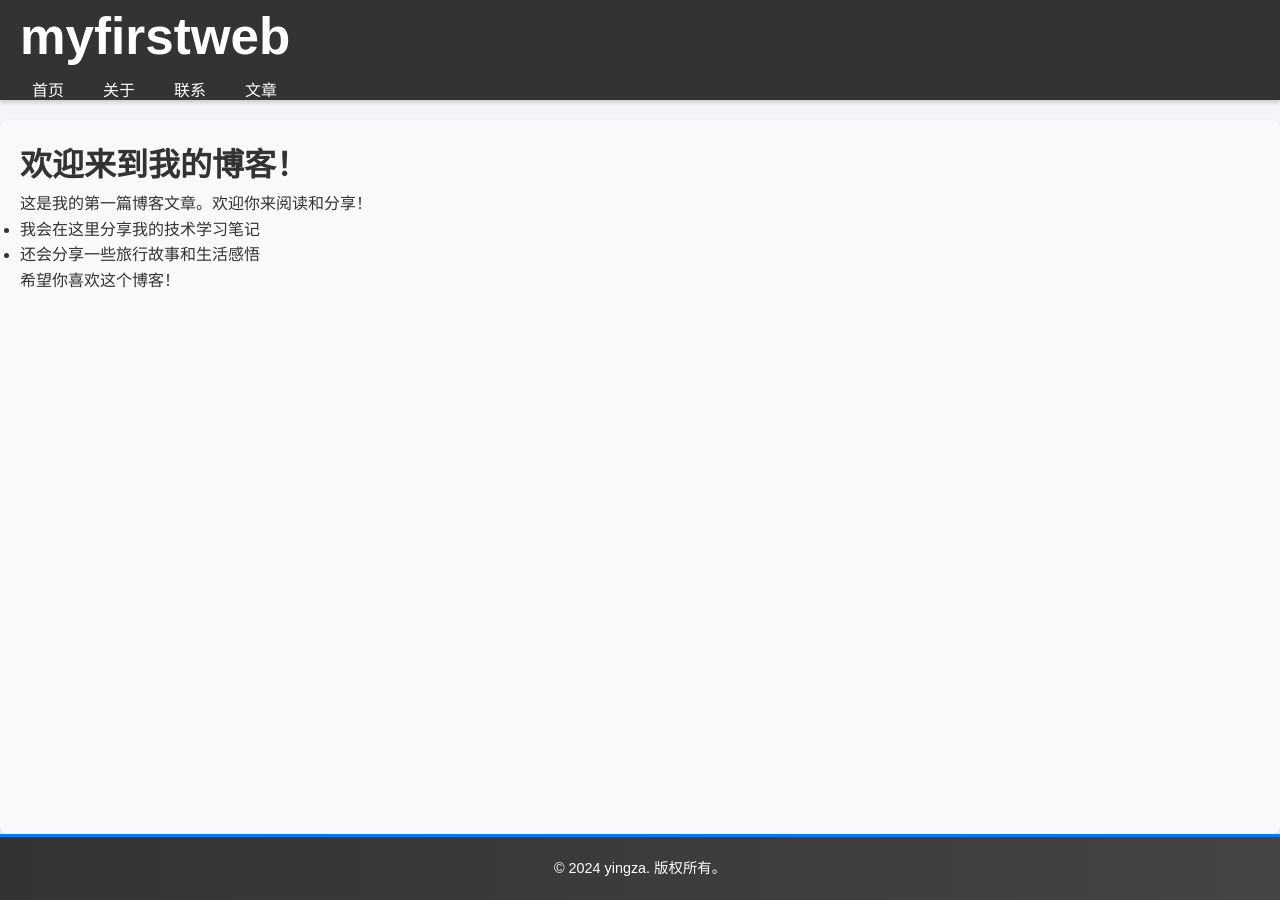
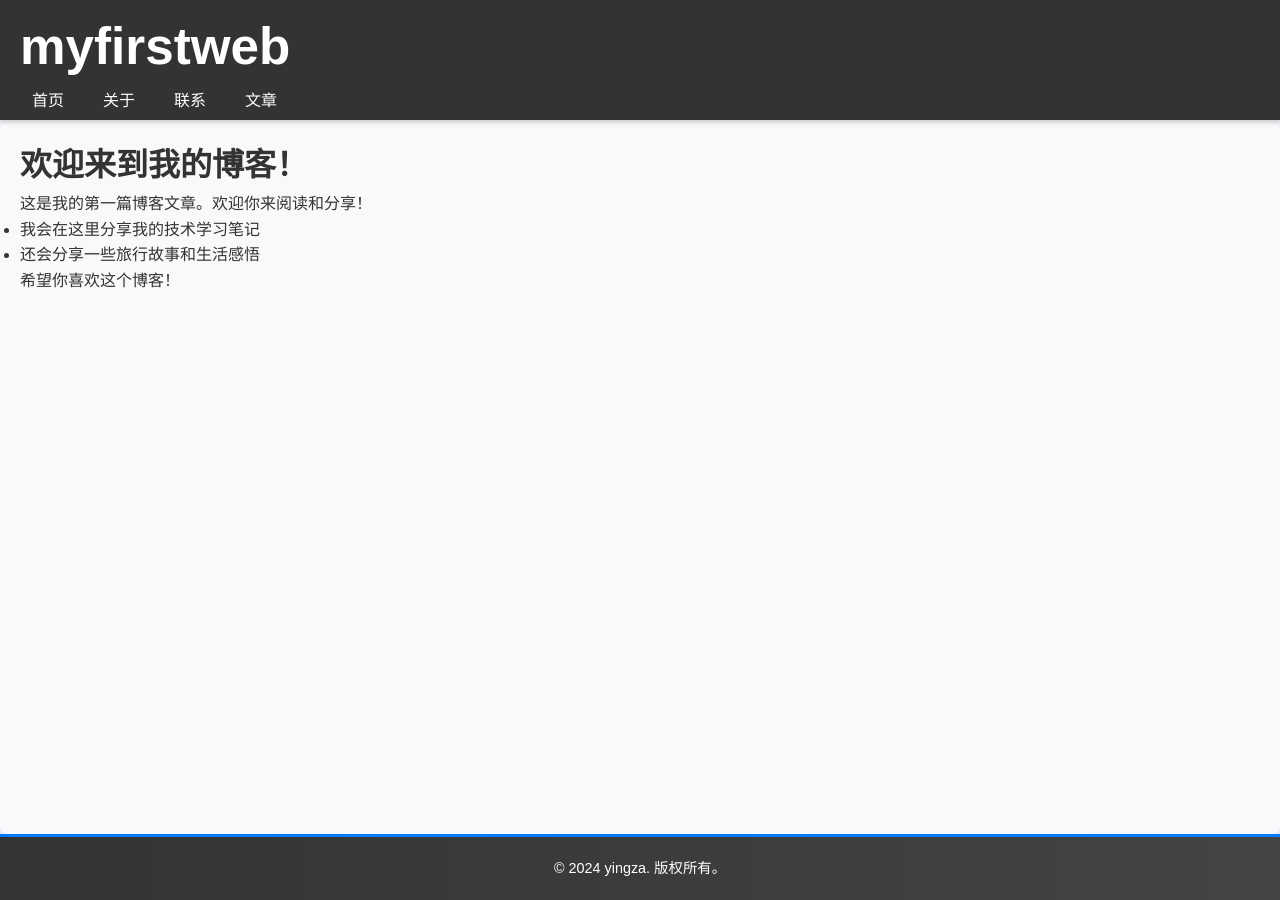
Before and after one commit to yingza-l/skills-github-pages, a Jekyll site: the page built from index.md, in a window 1280 px wide. Built offline with Jekyll 4.4.1, drawn with Linux system fonts in a browser that asks for light colours.

Commit message:
Update style.css

```diff
--- a/assets/css/style.css
+++ b/assets/css/style.css
@@ -31,7 +31,7 @@ header {
     top: 0;
     left: 0;
     width: 100%;
-    height: 100px; /* 适当调整头部高度 */
+    height: 120px; /* 适当调整头部高度 */
     background-color: #333; /* 黑色背景 */
     color: white;
     z-index: 1000; /* 确保头部在最上层 */
```
